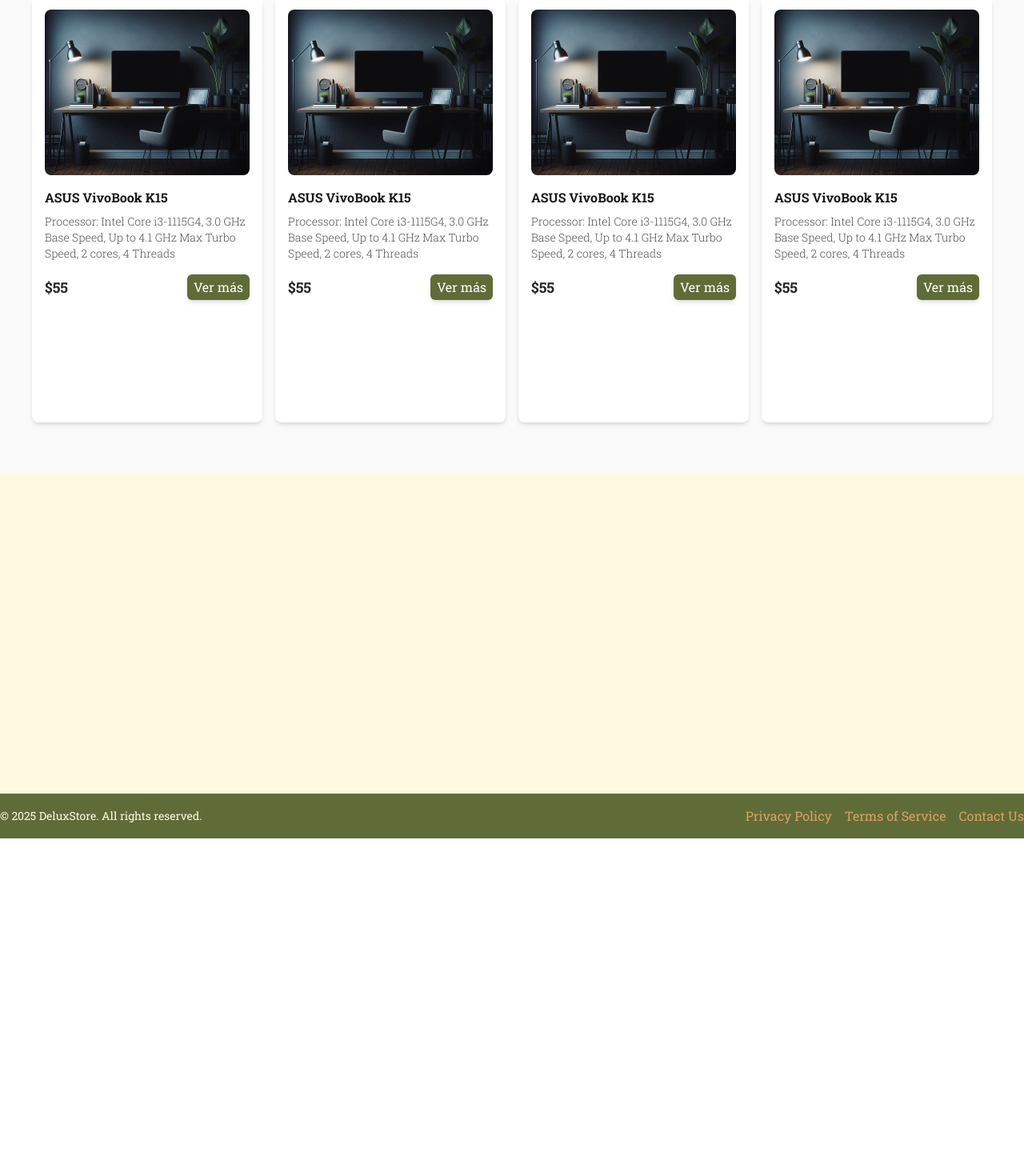
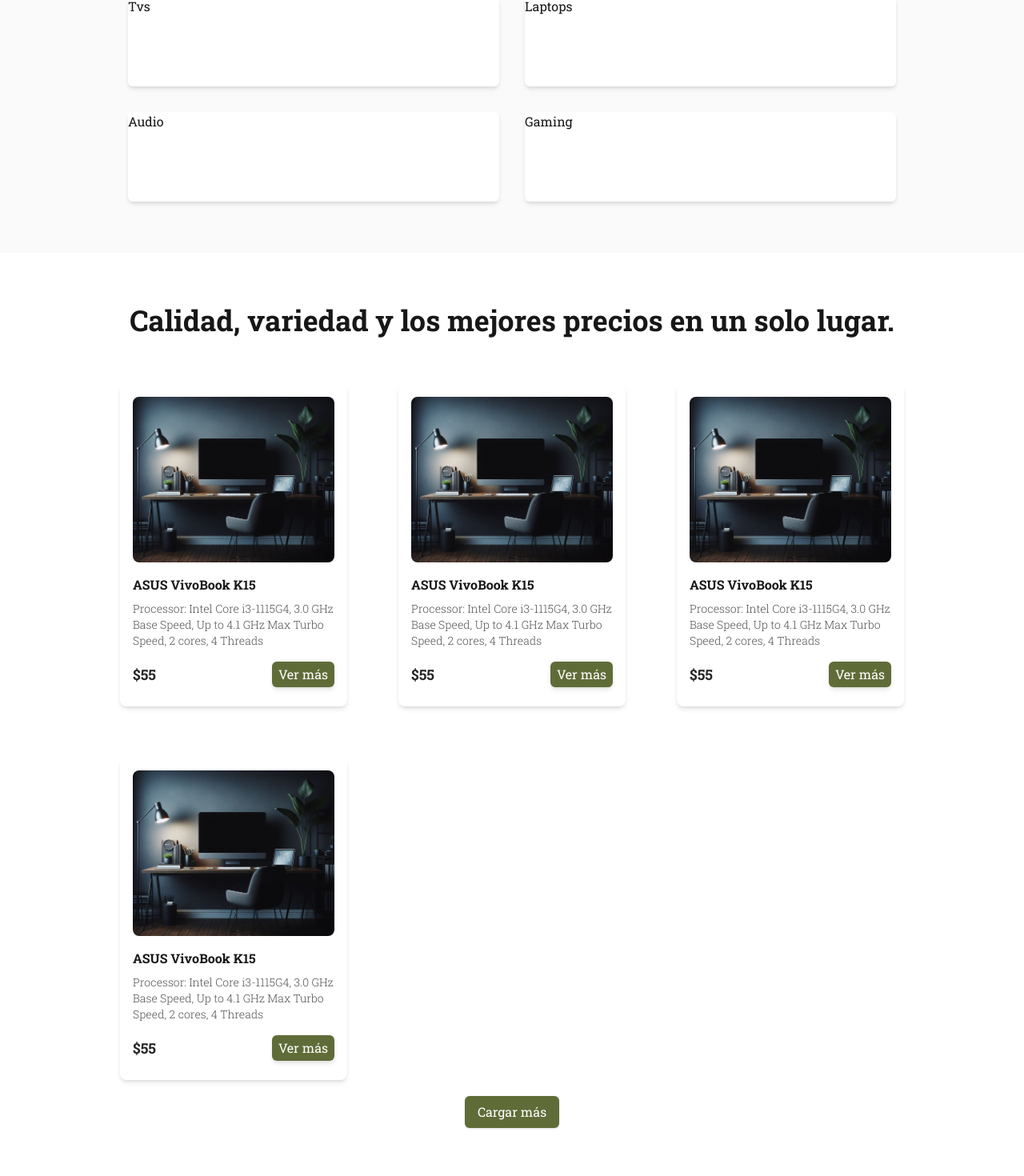
Before and after one commit to danexcode/DeluxStore, a React (Vite) app: page / in a window 1280 px wide. Shown: the part 1008-2478 px from the top of the page at 80% size. Before the commit the page ends 2056 px from the top, so only its background shows below. Built offline with nearby package versions, Linux system fonts and the light colour scheme; a web font is replaced by a local one.

Commit message:
Add Details to the layout

```diff
--- a/src/components/Hero.tsx
+++ b/src/components/Hero.tsx
@@ -1,4 +1,4 @@
-import { LiaArrowRightSolid } from "react-icons/lia";
+import { LiaArrowRightSolid } from 'react-icons/lia';
 
 export default function Hero() {
   return (
--- a/src/components/Layout/Footer.tsx
+++ b/src/components/Layout/Footer.tsx
@@ -1,18 +1,22 @@
 export default function Footer() {
   return (
-    <footer>
-      <div className="bg-primary text-contrast py-4">
-        <div className="container mx-auto flex justify-between items-center">
-          <div className="text-sm">
-            &copy; {new Date().getFullYear()} DeluxStore. All rights reserved.
-          </div>
-          <div className="flex space-x-4">
-            <a href="#" className="text-secondary hover:text-contrast">Privacy Policy</a>
-            <a href="#" className="text-secondary hover:text-contrast">Terms of Service</a>
-            <a href="#" className="text-secondary hover:text-contrast">Contact Us</a>
-          </div>
+    <footer className="bg-primary text-contrast py-4">
+      <div className="container mx-auto flex justify-between max-md:justify-center items-center">
+        <p className="text-sm">
+          &copy; {new Date().getFullYear()} DeluxStore. All rights reserved.
+        </p>
+        <div className="flex space-x-4 max-md:hidden">
+          <a href="#" className="text-contrast hover:text-contrast">
+            Privacy Policy
+          </a>
+          <a href="#" className="text-contrast hover:text-contrast">
+            Terms of Service
+          </a>
+          <a href="#" className="text-contrast hover:text-contrast">
+            Contact Us
+          </a>
         </div>
       </div>
     </footer>
-  )
+  );
 }
--- a/src/components/Layout/Header.tsx
+++ b/src/components/Layout/Header.tsx
@@ -3,7 +3,10 @@
 
 export default function Header() {
   return (
-    <header className="flex z-10 bg-white fixed w-full items-center justify-between py-5 px-12 shadow-md">
+    <header className="flex z-10 bg-white fixed w-full items-center justify-between py-5 px-4 md:px-12 shadow-md">
+      <Link to="/" className="hidden">
+        <img className="w-10 h-10" src="/public/favicon.ico" alt="Logo" />
+      </Link>
       <Link to="/" className="text-2xl font-bold text-font">
         Delux<span className="text-primary">Shop</span>
       </Link>
--- a/src/components/ProductCard.tsx
+++ b/src/components/ProductCard.tsx
@@ -1,9 +1,9 @@
 export default function ProductCard() {
   return (
-    <div className="rounded-lg shadow-md bg-white p-4 pb-6 cursor-pointer">
-      <figure>
+    <div className="rounded-lg shadow-md bg-white p-4 pb-6">
+      <figure className="overflow-hidden cursor-pointer">
         <img
-          className="h-[207px] w-full object-cover rounded-lg"
+          className="h-[207px] w-full object-cover rounded-lg hover:scale-110 duration-200 ease-in-out"
           src="/public/images/Hero-Image.png"
           alt="Product"
         />
--- a/src/index.css
+++ b/src/index.css
@@ -11,3 +11,7 @@
   --font-playfair: Playfair Roboto;
   --font-roboto-slab: Roboto Slab;
 }
+
+.mygrid {
+  grid-template-columns: repeat(auto-fill, minmax(250px, 1fr));
+}
--- a/src/pages/home.tsx
+++ b/src/pages/home.tsx
@@ -7,19 +7,26 @@
       <Hero />
 
       {/* Trends */}
-      <section className="bg-neutral-50 h-screen px-10 py-16 text-neutral-900 flex flex-col items-center">
+      <section className="bg-neutral-50 px-10 py-16 text-neutral-900 flex flex-col items-center">
         <h2 className="text-6xl font-extrabold">Innovación a tu alcance</h2>
         <p className="py-4 text-neutral-600">Explora nuestra amplia selección de productos y encuentra la tecnología que te hará la vida más fácil.</p>
+        <section className="grid grid-cols-2 max-md:grid-cols-1 w-[80%] min-h-64 gap-8 mt-6 justify-items-center">
+          <div className="w-full h-auto rounded-md bg-white shadow-md">Tvs</div>
+          <div className="w-full h-auto rounded-md bg-white shadow-md">Laptops</div>
+          <div className="w-full h-auto rounded-md bg-white shadow-md">Audio</div>
+          <div className="w-full h-auto rounded-md bg-white shadow-md">Gaming</div>
+        </section>
+      </section>
 
-        <article className="grid grid-cols-4 w-full h-full gap-4 mt-6">
+      <section className="bg-white px-4 md:px-[150px] py-16 flex flex-col gap-5 items-center text-neutral-900">
+        <h3 className="text-4xl font-bold text-center">Calidad, variedad y los mejores precios en un solo lugar.</h3>
+        <article className="grid mygrid w-full h-full gap-16 pt-10">
           <ProductCard />
           <ProductCard />
           <ProductCard />
           <ProductCard />
         </article>
-      </section>
-      <section className="bg-contrast h-[50vh]">
-
+        <button className="py-2 px-4 rounded-md shadow bg-primary text-white cursor-pointer ">Cargar más</button>
       </section>
     </>
   );
```
